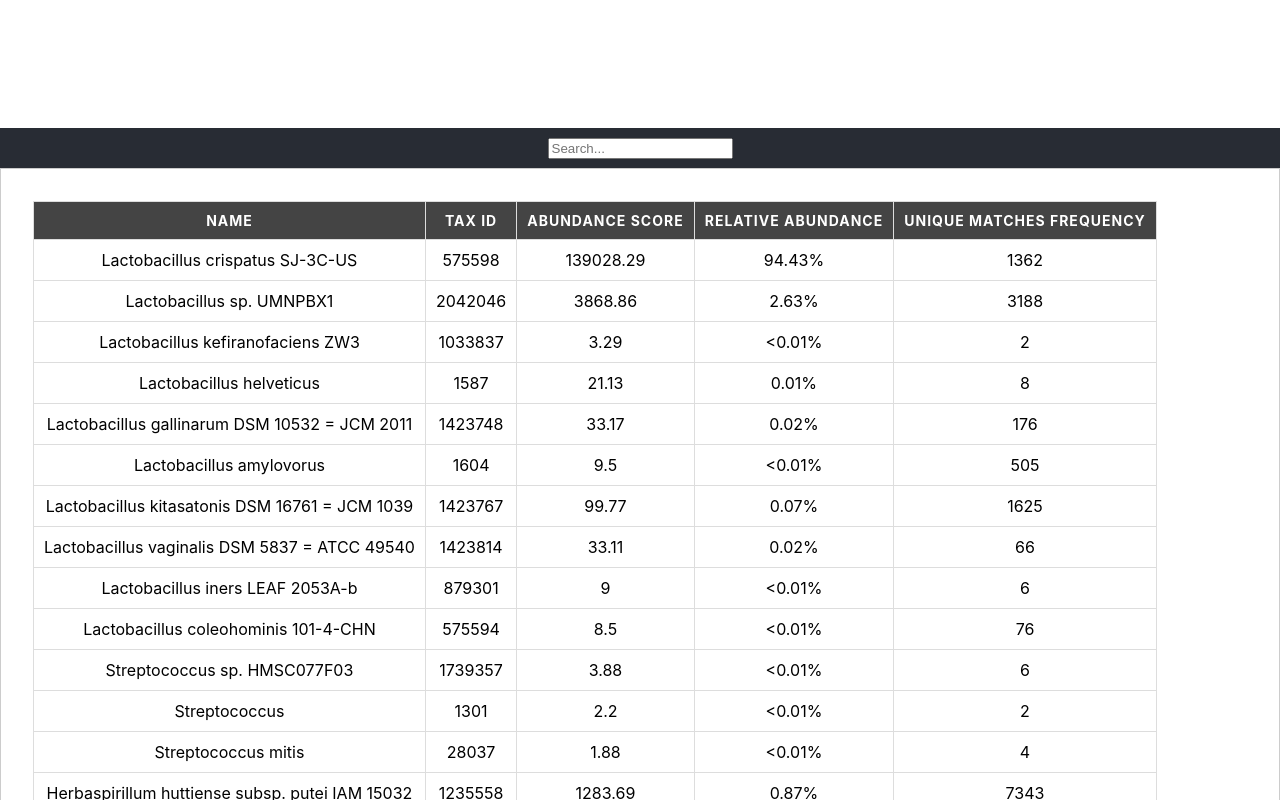
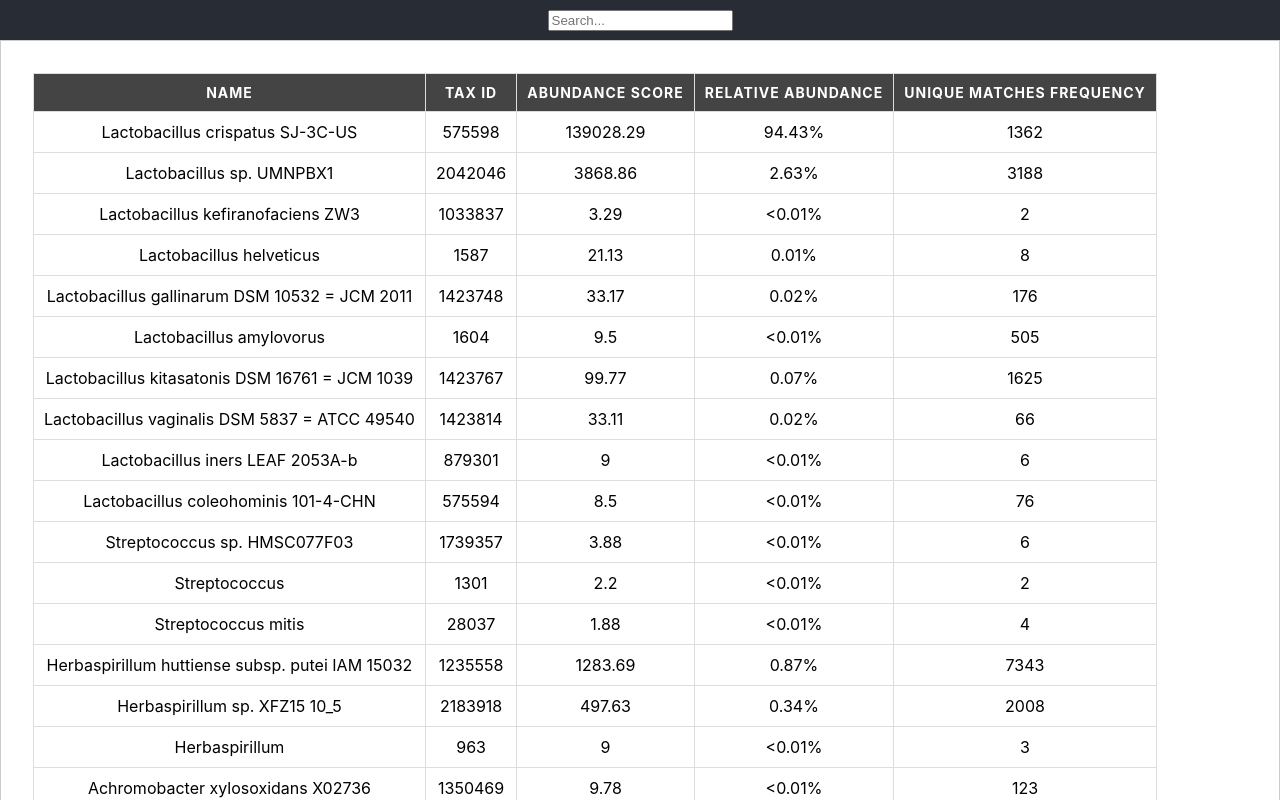
Before and after one commit to vib3sf/biom-app, a React (Create React App) app: page / in a window 1280 px wide. Shown: the top 800 px of the page. Built offline with nearby package versions, Linux system fonts and the light colour scheme; the HTML template or start-up script is replaced by a standard one.

Commit message:
remove bad padding

```diff
--- a/src/index.css
+++ b/src/index.css
@@ -1,6 +1,5 @@
 body {
   text-align: center;
-  padding-top: 10%;
   font-family: sans-serif;
   background-size: cover;
   height: 100vh;
```
